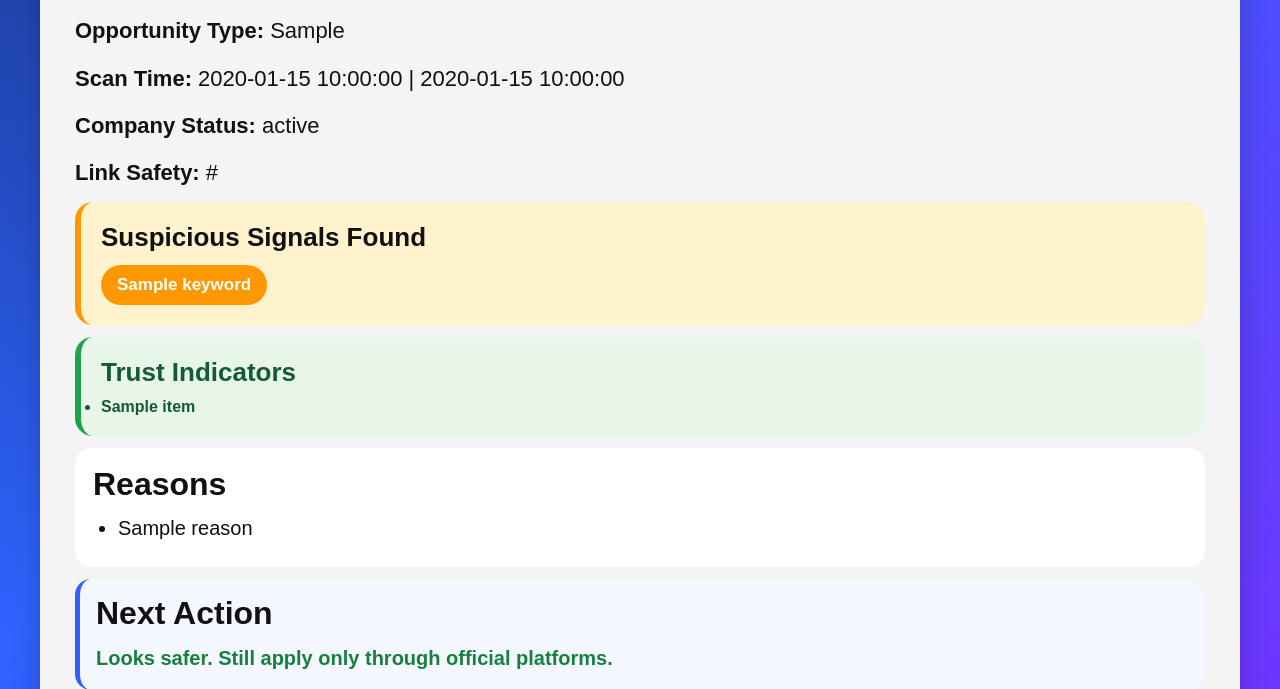
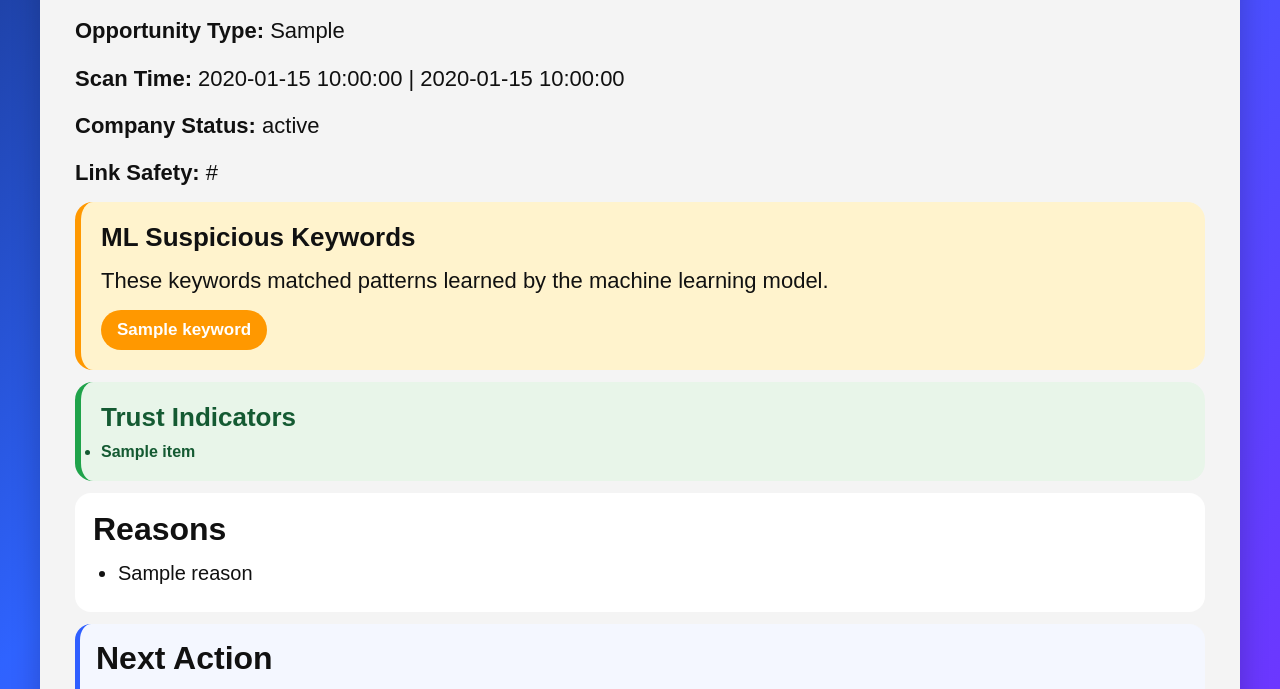
Before and after one commit to baluyandrapu02-hue/AI-Fake-Job-Internship-Detection-System, a Flask app: template templates/index.html in a window 1280 px wide. Shown: the part 953-1642 px from the top of the page. Run offline with Flask 3, Linux system fonts and the light colour scheme; the template is opened without the code that fills it: most values are stand-ins (such as "Sample title", 1, 10 or a date in 2020).

Commit message:
Added ROC AUC preprocessing and ML keyword explanations

```diff
--- a/app.py
+++ b/app.py
@@ -27,6 +27,19 @@ try:
     if os.path.exists("model.pkl") and os.path.exists("vectorizer.pkl"):
         model = joblib.load("model.pkl")
         vectorizer = joblib.load("vectorizer.pkl")
+        fake_keyword_weights = []
+
+        if model is not None and vectorizer is not None:
+           try:
+               feature_names = vectorizer.get_feature_names_out()
+               coefficients = model.coef_[0]
+
+               fake_keyword_weights = sorted(
+                   zip(coefficients, feature_names),
+                   reverse=True
+                )[:20]
+           except Exception as e:
+             print("Keyword Explanation Error:", e)
         print("ML model loaded successfully ✅")
     else:
         print("ML model files not found. Running rule-based mode only.")
@@ -184,7 +197,19 @@ def home():
                 sample = vectorizer.transform([text])
                 ml_prediction = model.predict(sample)[0]
                 ml_confidence = round(model.predict_proba(sample).max() * 100, 2)
+                feature_names = vectorizer.get_feature_names_out()
+                sample_array = sample.toarray()[0]
 
+                matched_keywords = []
+                for score, word in fake_keyword_weights:
+                   try:
+                       word_index = vectorizer.vocabulary_.get(word)
+                       if word_index is not None and sample_array[word_index] > 0:
+                          matched_keywords.append(word)
+                   except:
+                      pass
+
+                highlighted_keywords = matched_keywords[:8]
                 if ml_prediction == 1:
                     risk += 15
                     reasons.append(
--- a/templates/index.html
+++ b/templates/index.html
@@ -55,8 +55,8 @@
 
         {% if highlighted_keywords %}
         <div class="signal-box">
-            <h3>Suspicious Signals Found</h3>
-
+            <h3> ML Suspicious Keywords</h3>
+             <p class="small-note">These keywords matched patterns learned by the machine learning model.</p>
             <div class="signal-tags">
                 {% for keyword in highlighted_keywords %}
                     <span>{{ keyword }}</span>
```
